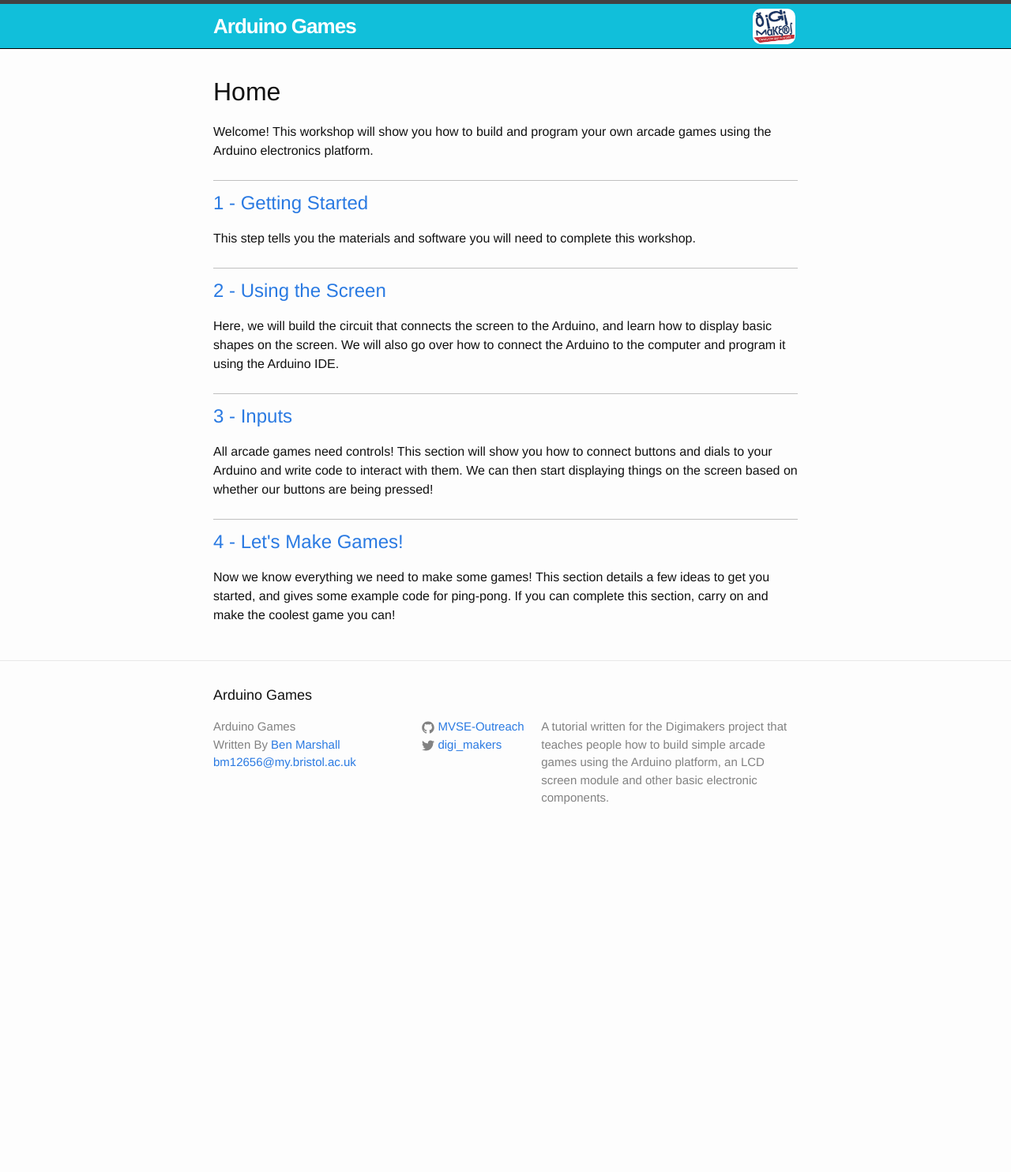
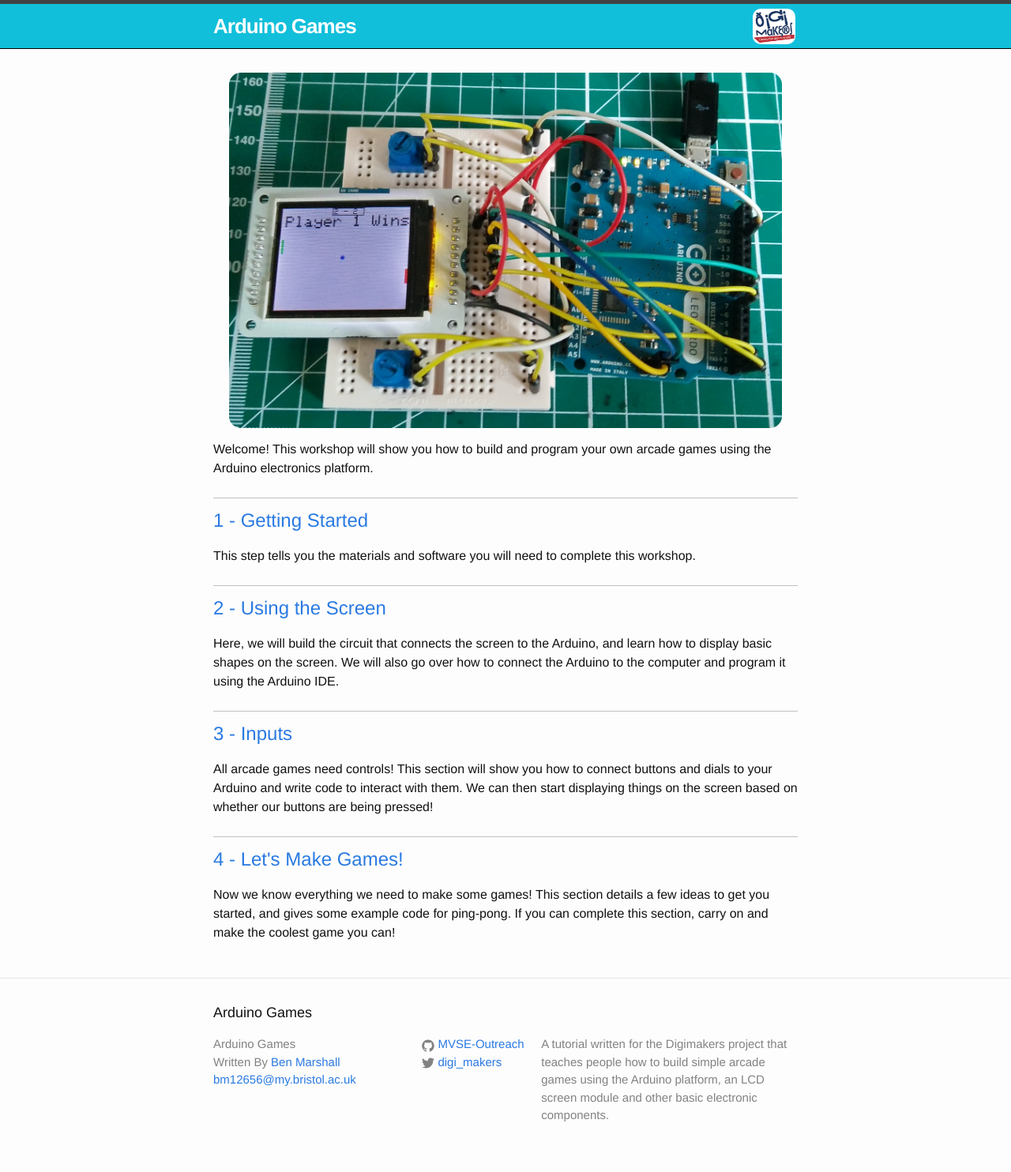
Before and after one commit to MVSE-Outreach/arduino-games, a Jekyll site: the page built from index.html, in a window 1280 px wide. Shown: the whole page at 79% size. Built offline with Jekyll 4.4.1, drawn with Linux system fonts in a browser that asks for light colours; before the commit the page ends 1082 px from its top, so only the background shows below that.

Commit message:
Updated home page.  On branch master  Changes to be committed: 	modified:   css/main.scss 	modified:   index.html 	modified:   ping-pong.html

```diff
--- a/css/main.scss
+++ b/css/main.scss
@@ -54,6 +54,10 @@
 
 // -- Normal person CSS starts here.
 
+img{
+    border-radius: 3px;
+}
+
 .section{
     margin-top:     10px;
     margin-bottom:  10px;
--- a/index.html
+++ b/index.html
@@ -4,7 +4,10 @@
 
 <div class="home">
 
-<h1>Home</h1>
+<p style="text-align:center;">
+<img src="images/finished.png"
+style="max-width:700px; border-radius:15px;"/>
+</p>
 
 <p>
 Welcome! This workshop will show you how to build and program your own
--- a/ping-pong.html
+++ b/ping-pong.html
@@ -207,7 +207,7 @@
 Congratulations! You've built your own Ping Pong game!
 </p>
 
-<img src="images/finished.png" style="max-width:735px;"/>
+<img src="images/finished.png" style="max-width:735px; border-radius:15px;"/>
 
 <p>
 Since you found that so easy, can you make it better? How about using the
```
